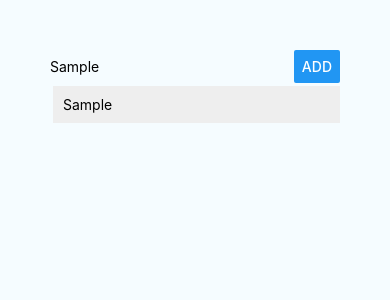
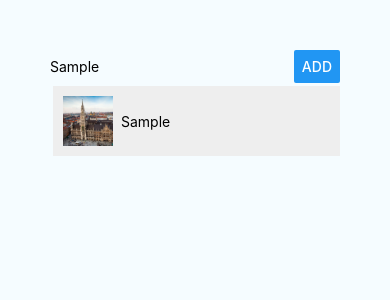
Before and after one commit to FernandoFigueroa0710/awesome-places, a React Native app: screen / in a window 390 px wide. Both pictures are taken after typing "Sample" into the empty fields and a click on the button "ADD". Shown: the top 300 px of the page. Built offline with nearby package versions, Linux system fonts and the light colour scheme.

Commit message:
rendering static image and dsplayed successfully

```diff
--- a/App.js
+++ b/App.js
@@ -3,6 +3,7 @@
 
 import PlaceInput from "./src/components/PlaceInput/PlaceInput";
 import PlaceList from "./src/components/PlaceList/PlaceList";
+import placeImage from "./src/assets/Munich.jpg";
 
 export default class App extends Component {
   state = {
@@ -13,7 +14,8 @@
       return {
         places: prevState.places.concat({
           key: Math.random(),
-          inuputValue: placeName
+          name: placeName,
+          image: placeImage
         })
       };
     });
--- a/src/components/ListItem/ListItem.js
+++ b/src/components/ListItem/ListItem.js
@@ -1,9 +1,10 @@
 import React from "react";
-import { View, Text, StyleSheet, TouchableOpacity } from "react-native";
+import { View, Text, StyleSheet, TouchableOpacity, Image } from "react-native";
 
 const ListItem = props => (
   <TouchableOpacity onPress={props.onItemPressed}>
     <View style={styles.listItem}>
+      <Image source={props.image} style={styles.image} />
       <Text>{props.placeName}</Text>
     </View>
   </TouchableOpacity>
@@ -14,7 +15,14 @@
     width: "100%",
     margin: 3,
     padding: 10,
-    backgroundColor: "#eee"
+    backgroundColor: "#eee",
+    flexDirection: "row",
+    alignItems: "center"
+  },
+  image: {
+    marginRight: 8,
+    height: 50,
+    width: 50
   }
 });
 export default ListItem;
--- a/src/components/PlaceList/PlaceList.js
+++ b/src/components/PlaceList/PlaceList.js
@@ -9,7 +9,8 @@
       data={props.places}
       renderItem={info => (
         <ListItem
-          placeName={info.item.inuputValue}
+          placeName={info.item.name}
+          image={info.item.image}
           onItemPressed={() => props.onItemDeleted(info.item.key)}
         />
       )}
```
